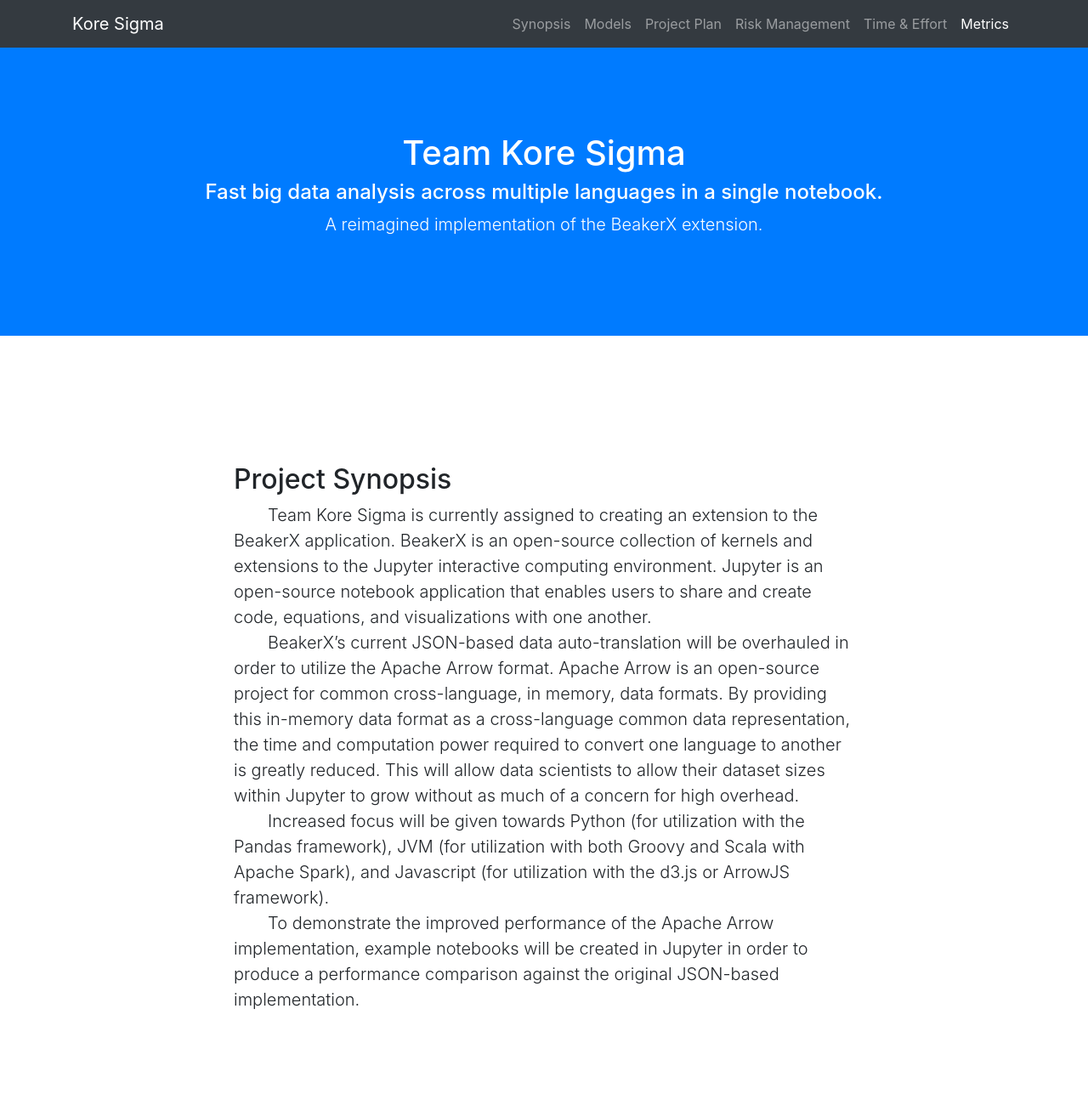
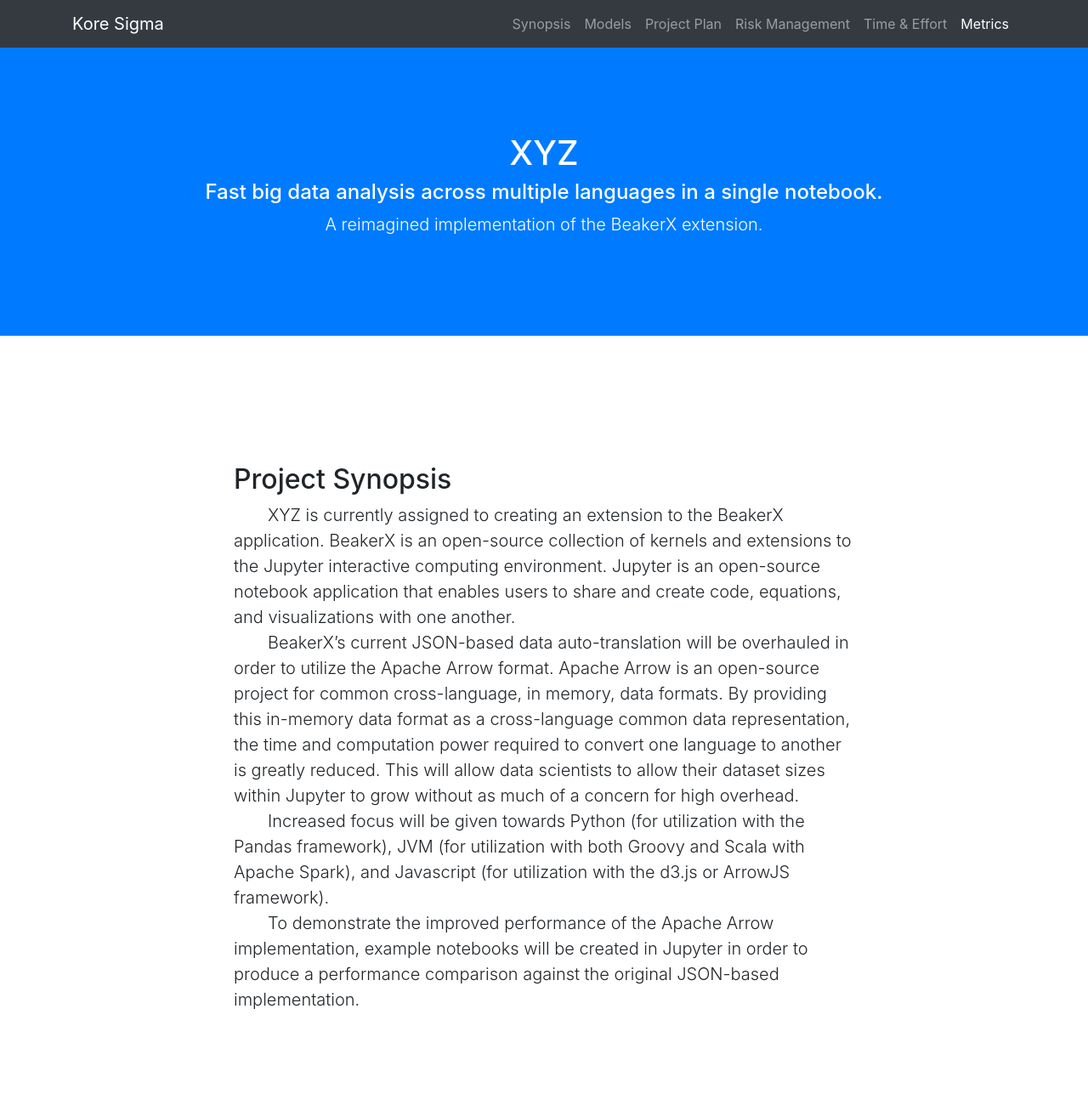
Before and after one commit to a-elsaid/https-github.com-a-elsaid-dsci644_demo_webpage, a website with bundled scripts: page index.html in a window 1280 px wide. Shown: the top 1300 px of the page at 85% size. Built offline with nearby package versions, Linux system fonts and the light colour scheme.

Commit message:
removed team name

```diff
--- a/index.html
+++ b/index.html
@@ -8,7 +8,7 @@
     <meta name="description" content="">
     <meta name="author" content="">
 
-    <title>Kore Sigma</title>
+    <title>XYZ</title>
 
     <!-- Bootstrap core CSS -->
     <link href="vendor/bootstrap/css/bootstrap.min.css" rel="stylesheet">
@@ -55,7 +55,7 @@
 
     <header class="bg-primary text-white">
         <div class="container text-center">
-            <h1> Team Kore Sigma </h1>
+            <h1> XYZ </h1>
             <h4>Fast big data analysis across multiple languages in a single notebook.</h4>
             <p class=lead> A reimagined implementation of the BeakerX extension. </p>
         </div>
@@ -68,7 +68,7 @@
                     <h2>Project Synopsis</h2>
                     <p class="lead">
                         <span class="tabSpace"></span>
-                        Team Kore Sigma is currently assigned to creating an extension to the BeakerX application.
+                        XYZ is currently assigned to creating an extension to the BeakerX application.
                         BeakerX is an open-source collection of kernels and extensions to the Jupyter interactive
                         computing environment. Jupyter is an open-source notebook application that enables users to
                         share and
@@ -141,7 +141,7 @@
                     <p class="lead">
                         <embed src="content/Risk_Management.pdf" type="application/pdf" width="100%"
                             height="600px" />
-                        <figcaption>Download: <a href="content/Risk Management - Kore Sigma Risks.pdf" download> here</a></figcaption>
+                        <figcaption>Download: <a href="content/Risk_Management.pdf" download> here</a></figcaption>
                     </p>
                 </div>
             </div>
@@ -194,7 +194,7 @@
     <footer class="py-5 bg-dark">
         <div class="container">
             <p class="m-0 text-center text-white">
-                Team Kore Sigma
+                XYZ
                 <span class="tabSpace"></span>
                 <img src="content/se_logo.png" height="10%" width="10%">
                 <span class="tabSpace"></span>
```
